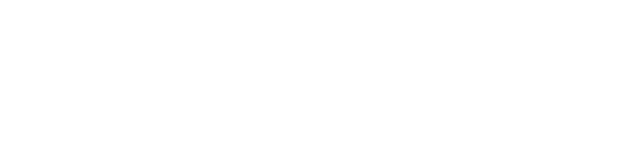
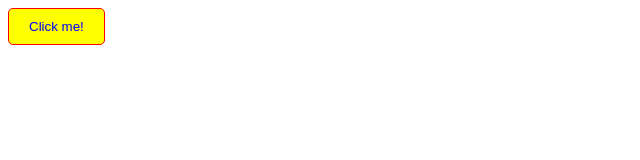
Before and after one commit to devmentor-pl/practice-js-dom-elements, a plain HTML site: page 03/index.html in a window 1280 px wide. Shown: the whole page, without its empty margins (0-640 px from the left). Drawn offline with Linux system fonts and the light colour scheme.

Commit message:
task 3 done

```diff
--- a/03/app.js
+++ b/03/app.js
@@ -5,10 +5,40 @@ const buttonSettings = {
         className: 'btn',
         title: 'super button'
     },
-    css: {
-        border: '1px solid #336699',
-        padding: '5px 20px',
-        color: '#444'
+    style: {
+        border: '1px solid red',
+        padding: '10px 20px',
+        color: 'blue',
+        background: 'yellow',
+        borderRadius: '5px'
     },
     text: 'Click me!',
 }
+
+
+
+const parent = document.querySelector('section');
+console.log(parent);
+
+if (parent) {
+    const newButton = document.createElement('button');
+
+    for (const property in buttonSettings) {
+        const result = buttonSettings[property];
+
+        if (property === 'attr') {
+            for (const key in result) {
+                newButton[key] = result[key];
+            }
+        } else if (property === 'style') {
+            for (const key in result) {
+                newButton.style[key] = result[key];
+            }
+        } else {
+            newButton.innerText = buttonSettings.text;
+        }
+
+        console.log(newButton);
+    }
+    parent.appendChild(newButton);
+}
```
Also changed, not shown: 05/index.html (+9 -6 lines).
